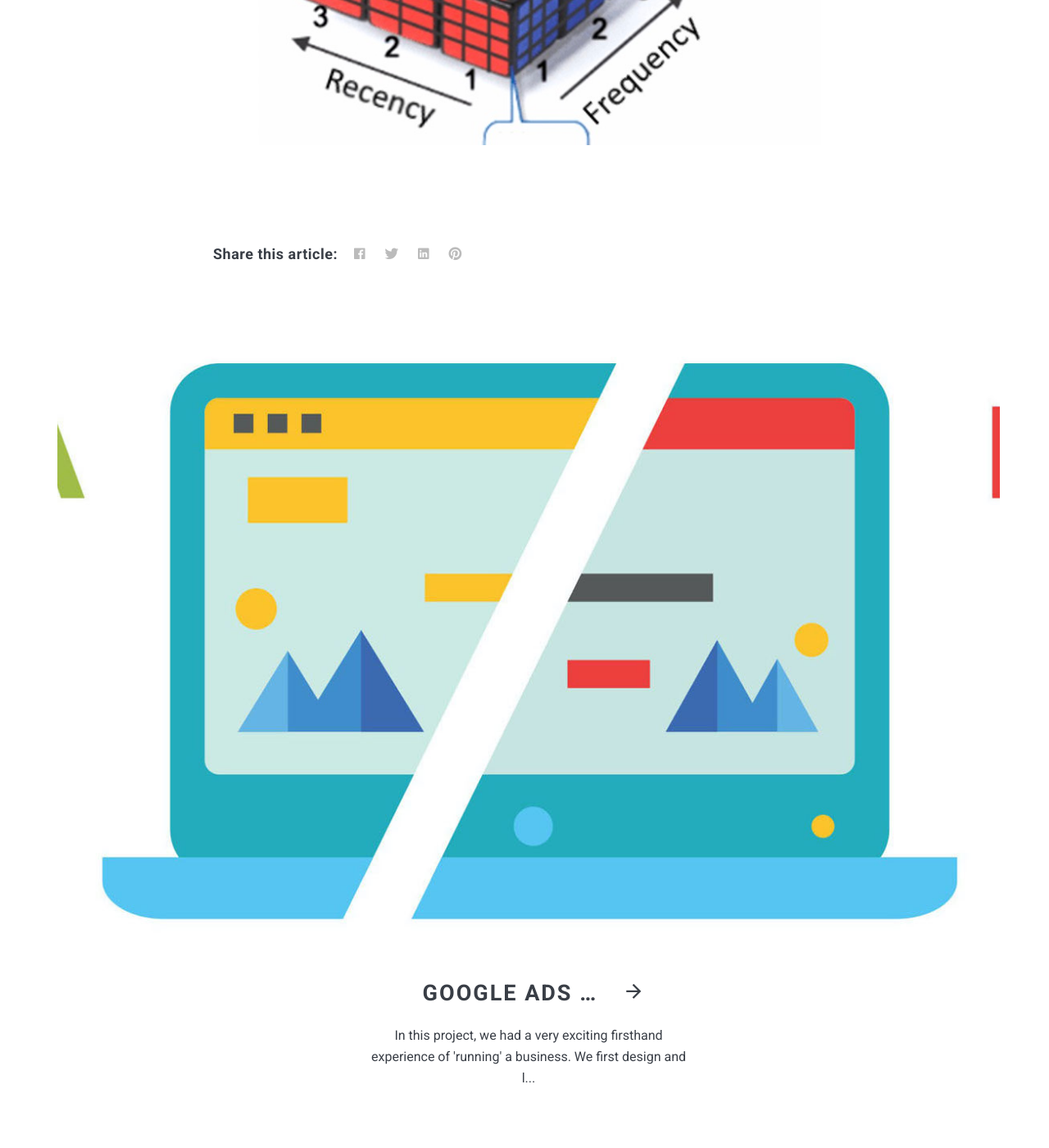
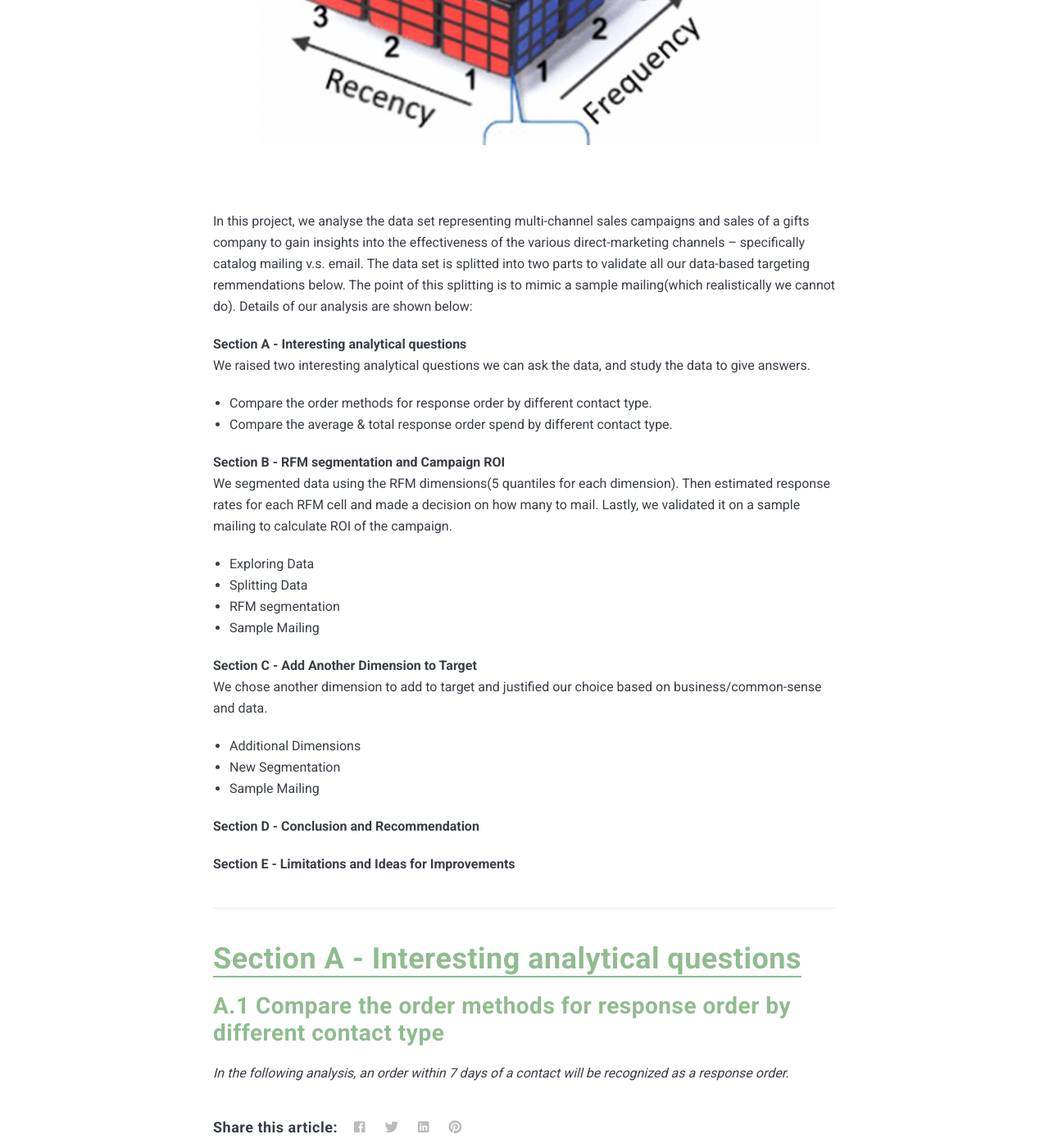
Before and after one commit to jing042323/jing-long, a Jekyll site: the page built from _posts/2022-07-02-RFM.markdown, in a window 1280 px wide and 1400 px high, scrolled down 1006 px. Shown: the whole window at 82% size. Built offline with Jekyll 4.4.1, drawn with Linux system fonts in a browser that asks for light colours; nearby versions of some CDN libraries; comment, search, counter and statistics services are not loaded.

Commit message:
update rfm

```diff
--- a/_posts/2022-07-02-RFM.markdown
+++ b/_posts/2022-07-02-RFM.markdown
@@ -5,3 +5,35 @@
 image: rfm.png
 tags: [Digital Marketing]
 ---
+
+In this project, we analyse the data set representing multi-channel sales campaigns and sales of a gifts company to gain insights into the effectiveness of the various direct-marketing channels -- specifically catalog mailing v.s. email. The data set is splitted into two parts to validate all our data-based targeting remmendations below. The point of this splitting is to mimic a sample mailing(which realistically we cannot do). Details of our analysis are shown below:
+
+**Section A - Interesting analytical questions**
+We raised two interesting analytical questions we can ask the data, and study the data to give answers.
+- Compare the order methods for response order by different contact type.
+- Compare the average & total response order spend by different contact type.
+
+**Section B - RFM segmentation and Campaign ROI**
+We segmented data using the RFM dimensions(5 quantiles for each dimension). Then estimated response rates for each RFM cell and made a decision on how many to mail. Lastly, we validated it on a sample mailing to calculate ROI of the campaign.
+- Exploring Data
+- Splitting Data
+- RFM segmentation
+- Sample Mailing
+
+**Section C - Add Another Dimension to Target**
+We chose another dimension to add to target and justified our choice based on business/common-sense and data.
+- Additional Dimensions
+- New Segmentation
+- Sample Mailing
+
+**Section D - Conclusion and Recommendation**
+
+**Section E - Limitations and Ideas for Improvements**
+
+***
+
+# <span style="border-bottom:2px solid DarkSeaGreen;color:DarkSeaGreen">Section A - Interesting analytical questions</span>
+
+## <span style="color:DarkSeaGreen"> A.1 Compare the order methods for response order by different contact type </span>
+
+*In the following analysis, an order within 7 days of a contact will be recognized as a response order.*
```
